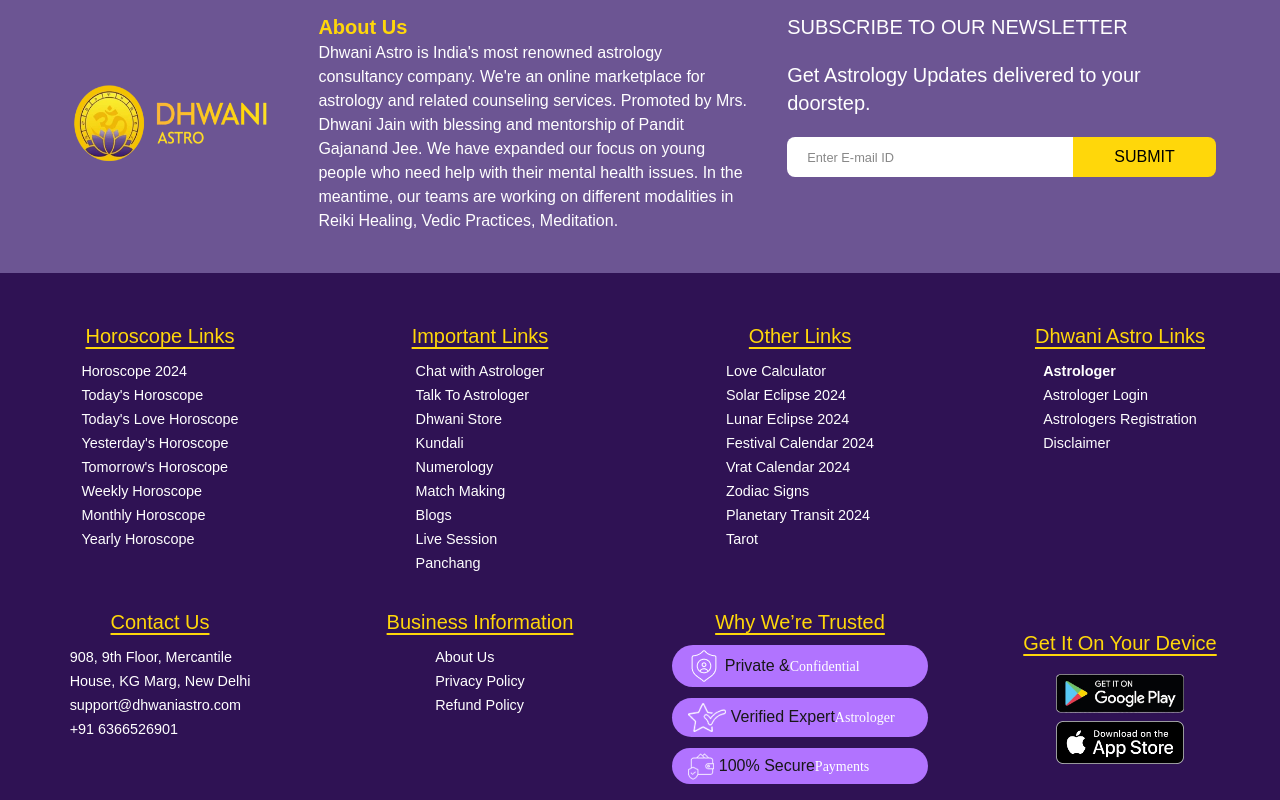
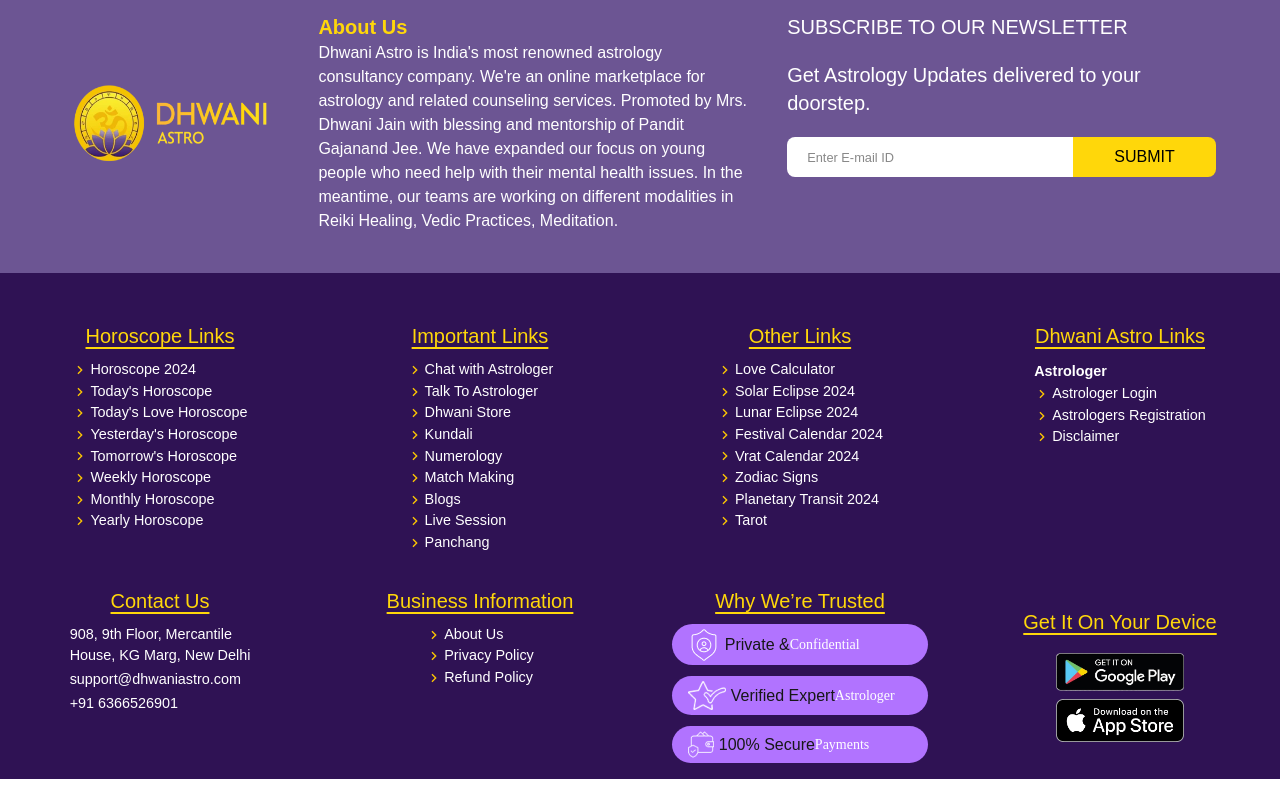
Before and after one commit to AmmyAstro/dahomenext, a Next.js app: page /homepage in a window 1280 px wide. Shown: the part 7251-8051 px from the top of the page. After the commit the page ends 8030 px from the top, so only its background shows below. Built offline with nearby package versions, Linux system fonts and the light colour scheme.

Commit message:
footer icons added and remedy issue clear

```diff
--- a/app/globals.css
+++ b/app/globals.css
@@ -542,7 +542,8 @@
 }
 
 .footer_head li a:hover {
-  text-decoration: underline;
+  text-decoration: underline;  transform: scale(1.04);
+
 }
 .foot-con-trst {
   width: 100%;
@@ -578,3 +579,7 @@
 .footer-new {
   background-color: rgb(47, 18, 84);
 }
+.foot-horo-link li a:hover{
+  text-decoration: underline;
+  transform: scale(1.04);
+}
--- a/components/Footerlinks.jsx
+++ b/components/Footerlinks.jsx
@@ -1,8 +1,7 @@
 "use client";
 
 import Image from "next/image";
-import Link from "next/link";
-// import styles from "./NavBar.module.css"
+import { RiArrowRightSLine } from "react-icons/ri";// import styles from "./NavBar.module.css"
 
 export default function Footerlinks() {
   const footlink = [
@@ -50,10 +49,10 @@
                 </h5>
 
 
-                <ul  className="foot-horo-link">
+                <ul  className="foot-horo-link ">
                 {footlink.map((flink) => (
-                  <li key={flink.id} >
-                    <i className="fa fa-solid fa-chevron-right"></i>
+                  <li key={flink.id} className="flex items-center gap-0.5">
+                   <RiArrowRightSLine className="text-yellow-400 "/>
                     <a href="{{ url('horoscope/aries') }}">{flink.ulname}</a>
                   </li>
                   ))}
@@ -73,8 +72,8 @@
 
                 <ul  className="footer_head">
                 {implink.map((impli) => (
-                  <li key={impli.id} >
-                    <i className="fa fa-solid fa-chevron-right"></i>
+                  <li key={impli.id} className="flex items-center gap-0.5">
+                 <RiArrowRightSLine className="text-yellow-400 "/>
                     <a href="{{ route('chat.astro') }}">{impli.ulname}</a>
                   </li>
                             ))}
@@ -94,8 +93,8 @@
 
                 <ul       className="footer_head">
                 {othrlinks.map((otlin) => (
-                  <li key={otlin.id}>
-                    <i className="fa fa-solid fa-chevron-right"></i>
+                  <li key={otlin.id} className="flex items-center gap-0.5">
+              <RiArrowRightSLine className="text-yellow-400 "/>
                     <a href="{{ route('chat.astro') }}">{otlin.ulname}</a>
                   </li>
                        ))}
@@ -114,23 +113,20 @@
                     <b>Astrologer</b>
                   </a>
                 </li>
-                <li>
-                  <i className="fa fa-solid fa-chevron-right"></i>
-                  <a href="{{ route('signin') }}"> Astrologer Login</a>
+                <li className="flex items-center gap-0.5">
+                <RiArrowRightSLine className="text-yellow-400 "/>                  <a href="{{ route('signin') }}"> Astrologer Login</a>
                 </li>
-                <li>
-                  <i className="fa fa-solid fa-chevron-right"></i>
-                  <a
-                    href="https://docs.google.com/forms/d/1VDdBy2ZPtnXu0ok9V4o0m9M78bk0jdtZ9L5qFmRVY_w/edit#responses"
+                <li className="flex items-center gap-0.5">
+                <RiArrowRightSLine className="text-yellow-400 "/>                  <a
+                    href="#"
                     target="_blank"
                   >
                     Astrologers Registration
                   </a>
                 </li>
 
-                <li>
-                  <i className="fa fa-solid fa-chevron-right"></i>
-                  <a href="{{url('page/disclaimer')}}" target="_blank">
+                <li className="flex items-center gap-0.5">
+                <RiArrowRightSLine className="text-yellow-400 "/>                  <a href="{{url('page/disclaimer')}}" target="_blank">
                     Disclaimer
                   </a>
                 </li>
@@ -142,23 +138,20 @@
             <div className="contact_list w-1/2 md:w-1/4 items-center flex flex-col">
               <h5 className="ab-po-h underline underline-offset-4">Contact Us</h5>
               <ul className="footer_head">
-                <li>
-                  <i className="fa fa-map-marker" aria-hidden="true"></i>
-                  <a href="#" >
+                <li className="flex items-center gap-0.5">
+                     <a href="#" >
                     908, 9th Floor, Mercantile
                     <br />
                     House, KG Marg, New Delhi
                   </a>
                 </li>
                 <li>
-                  <i className="fa fa fa-regular fa-envelope"></i>
-                  <a href="mailto:support@dhwaniastro.com">
+                       <a href="mailto:support@dhwaniastro.com">
                     support@dhwaniastro.com
                   </a>
                 </li>
                 <li>
-                  <i className="fa fa-solid fa-phone"></i>
-                  <a href="tel:916366526901">+91 6366526901</a>
+                        <a href="tel:916366526901">+91 6366526901</a>
                 </li>
               </ul>
             </div>
@@ -169,17 +162,14 @@
               </h5>
 
               <ul className="footer_head flex items-start flex-col">
-                <li>
-                  <i className="fa fa-solid fa-chevron-right"></i>
-                  <a href="{{ url('about-us') }}">About Us </a>
+                <li className="flex items-center gap-0.5">
+                <RiArrowRightSLine className="text-yellow-400 "/>                  <a href="{{ url('about-us') }}">About Us </a>
                 </li>
-                <li>
-                  <i className="fa fa-solid fa-chevron-right"></i>
-                  <a href="{{ url('privacy-policy') }}">Privacy Policy </a>
+                <li className="flex items-center gap-0.5">
+                <RiArrowRightSLine className="text-yellow-400 "/>                  <a href="{{ url('privacy-policy') }}">Privacy Policy </a>
                 </li>
-                <li>
-                  <i className="fa fa-solid fa-chevron-right"></i>
-                  <a href="{{ url('refund-policy') }}">Refund Policy </a>
+                <li className="flex items-center gap-0.5">
+                <RiArrowRightSLine className="text-yellow-400 "/>                  <a href="{{ url('refund-policy') }}">Refund Policy </a>
                 </li>
               </ul>
             </div>
```
